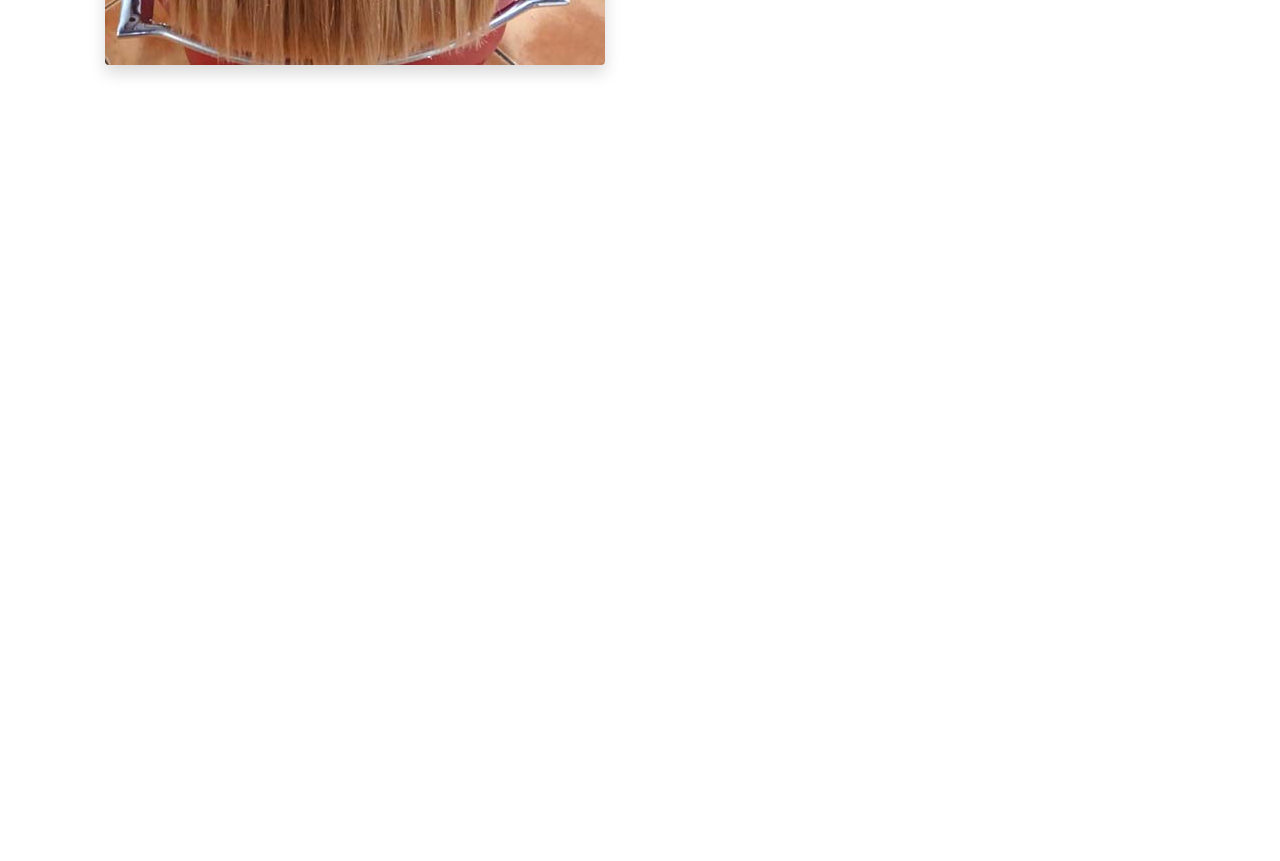
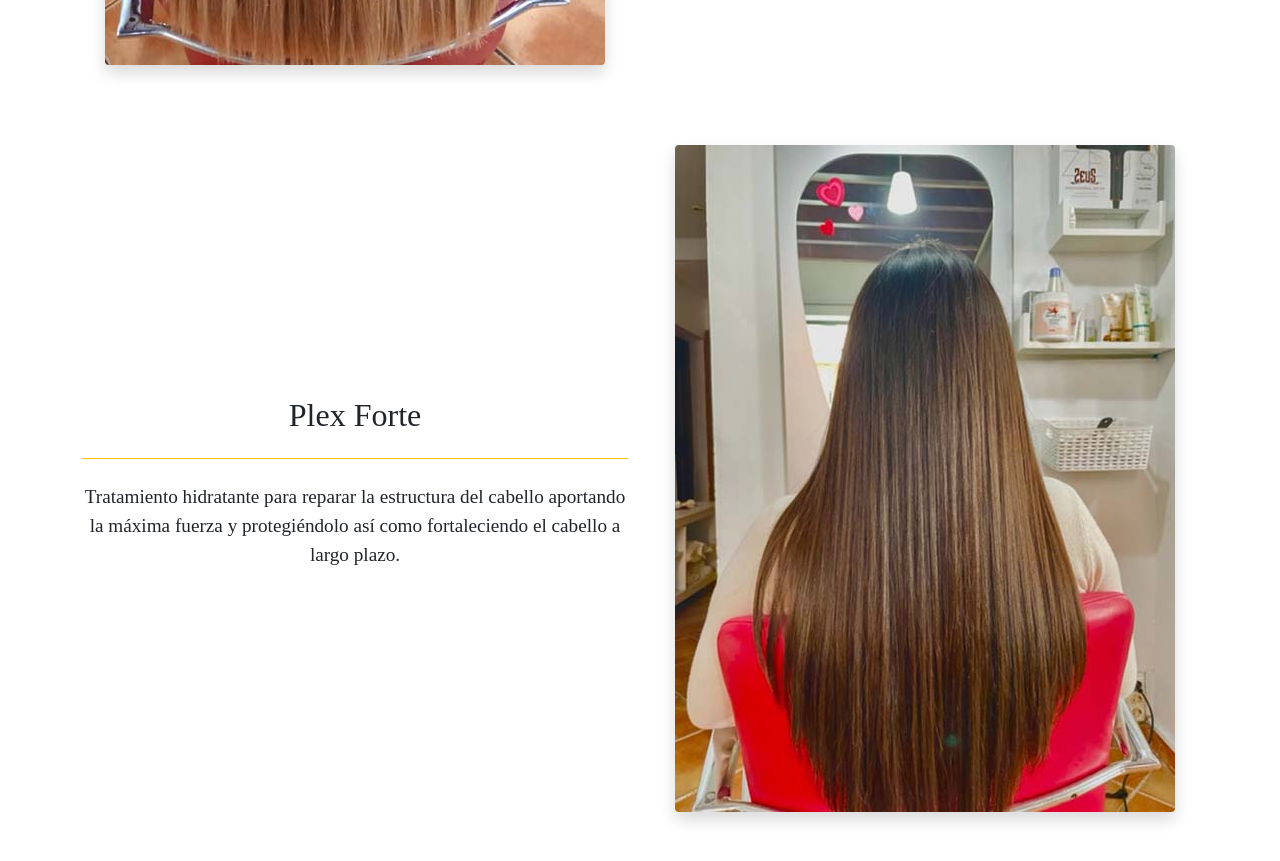
Before and after one commit to ToniOswin/MavisWeb, a Next.js app: page /peluqueria in a window 1280 px wide. Shown: the part 2200-3061 px from the top of the page. Before the commit the page ends 2385 px from the top, so only its background shows below. Built offline with nearby package versions, Linux system fonts and the light colour scheme; a web font is replaced by a local one.

Commit message:
plex forte y bug fixed

```diff
--- a/Components/Layout.js
+++ b/Components/Layout.js
@@ -32,28 +32,28 @@ export default function Layout(props) {
                 </button>
                 <div className="collapse navbar-collapse ms-5" id="navbarNavAltMarkup">
                     <div className="navbar-nav fs-4">
-                        <Link href="/">
-                            <a className="nav-item nav-link mx-2 mx-lg-4">
+                        <Link href="/" >
+                            <a onClick={() => setToggle(false)} className="nav-item nav-link mx-2 mx-lg-4">
                                 Inicio
                             </a>
                         </Link>
                         <Link href="/peluqueria">
-                            <a className="nav-item nav-link mx-2 mx-lg-4">
+                            <a onClick={() => setToggle(false)} className="nav-item nav-link mx-2 mx-lg-4">
                                 Peluqueria
                             </a>
                         </Link>
                         <Link href="/estetica">
-                            <a className="nav-item nav-link mx-2 mx-lg-4">
+                            <a onClick={() => setToggle(false)} className="nav-item nav-link mx-2 mx-lg-4">
                                 Estetica
                             </a>
                         </Link>
                         <Link href="/ofertas">
-                            <a className="nav-item nav-link mx-2 mx-lg-4">
+                            <a onClick={() => setToggle(false)} className="nav-item nav-link mx-2 mx-lg-4">
                                 Ofertas
                             </a>
                         </Link>
                         <Link href="/contacto">
-                            <a className="nav-item nav-link mx-2 mx-lg-4">
+                            <a onClick={() => setToggle(false)} className="nav-item nav-link mx-2 mx-lg-4">
                                 Contacto
                             </a>
                         </Link>
--- a/pages/estetica.js
+++ b/pages/estetica.js
@@ -11,11 +11,10 @@ export default function Estetica() {
                 <div className="col">
                     <Article title="Manicura y Pedicura">
                         <p>
-                            Las manos son nuestras cartas de presentación, por ellos nuestras empleadas están certificadas para el cuidado de tú unas.
+                            Las manos son nuestras cartas de presentación, por ellos nuestras empleadas están certificadas para el cuidado de tus uñas.
                         </p>
                         <p>
                             Manicura francesa, colores nude o puros, encuentra tu estilo para lucir siempre radiante.
-
                         </p>
                     </Article>
                 </div>
--- a/pages/peluqueria.js
+++ b/pages/peluqueria.js
@@ -1,6 +1,7 @@
 import hair01 from '../Images/hair01.jpg'
 import hair10 from '../Images/hair10.jpg'
 import hair09 from '../Images/hair09.jpg'
+import hair03 from '../Images/hair03.jpg'
 import Article from '../Components/Article'
 
 export default function Peluqueria() {
@@ -75,5 +76,26 @@ export default function Peluqueria() {
                 </div>
             </div>
         </div>
+
+        <div className="mt-5">
+            <div className="row align-items-center my-5 gy-2  flex-column-reverse flex-md-row text-center">
+                <div className="col">
+                    <Article title="Plex Forte">
+                        <p>
+                            Tratamiento hidratante para reparar la estructura del cabello aportando la máxima fuerza y protegiéndolo
+                            así como fortaleciendo el cabello a largo plazo.
+                        </p>
+                    </Article>
+                </div>
+                <div className="col">
+                    <img
+                        src={hair03.src}
+                        className="shadow rounded mb-4 mw-100"
+                        alt="hidratacion plex forte"
+                    />
+                </div>
+            </div>
+        </div>
+
     </div>
 }
```
Also changed, not shown: pages/productos.js (added, +45 -0 lines).
